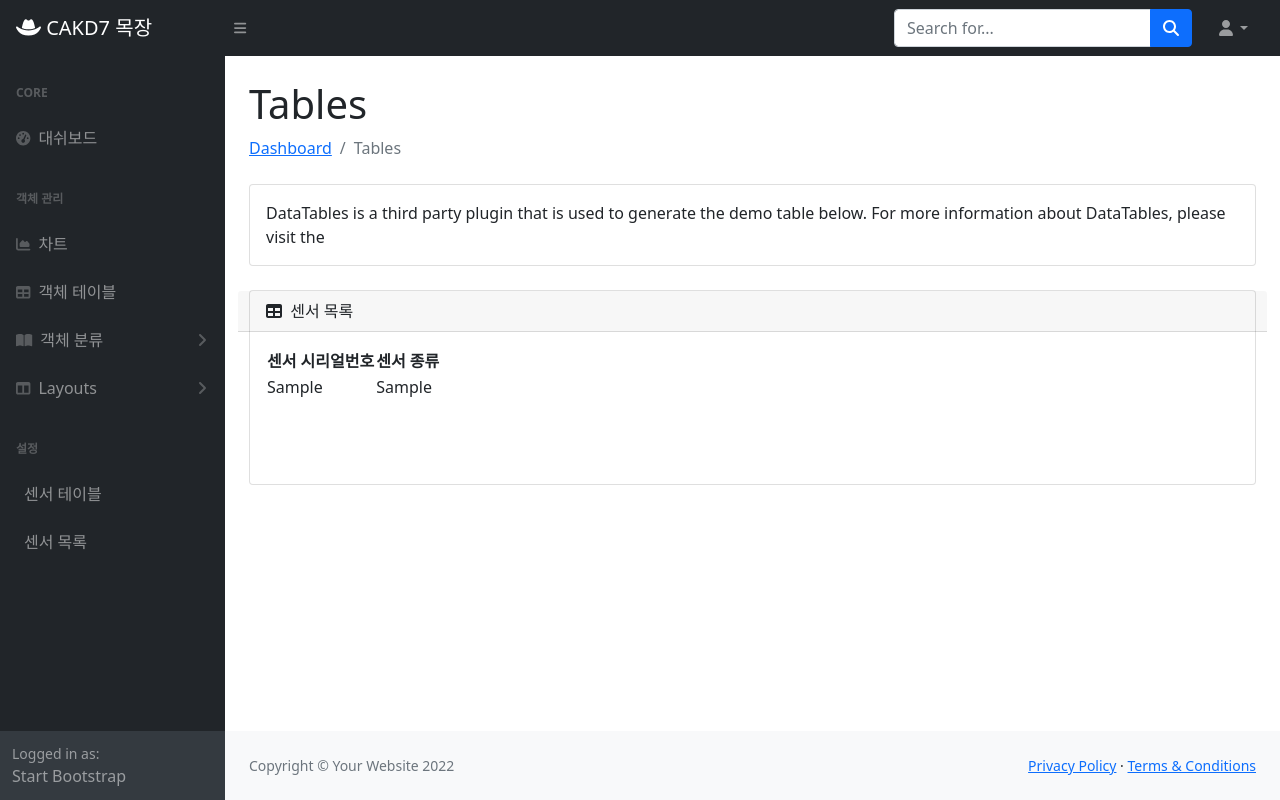
After one commit to ddeodeok/cow, a Django app: page /sensor_tables2/ in a window 1280 px wide. The commit adds this page. Run offline with Django 3.2, Linux system fonts and the light colour scheme; tables that the repository leaves empty hold one stand-in row (values such as "Sample post"); parts of the project's set-up code (start-up, migrations or seed data) failed here and were passed over; some libraries are stand-ins or nearby versions.

Commit message:
센서 추가 기능 완료

```diff
--- a/cow/models.py
+++ b/cow/models.py
@@ -13,7 +13,7 @@ class SensorID(models.Model):
     sensor_ver = models.CharField(max_length=50)
 
     def __str__(self):
-        return f'{self.sensor_serial}'
+        return f'[{self.pk}]{self.sensor_serial}'
 
 
 class Sensor(models.Model):
--- a/cow/templates/cow/navbar.html
+++ b/cow/templates/cow/navbar.html
@@ -58,8 +58,8 @@
                             <div class="collapse" id="pagesCollapseAuth" aria-labelledby="headingOne" data-bs-parent="#sidenavAccordionPages">
                                 <nav class="sb-sidenav-menu-nested nav">
                                     <a class="nav-link" href="/tables_pregnant/">임신중</a>
-                                    <a class="nav-link" href="/tables_estrus/">발정 객체</a>
-                                    <a class="nav-link" href="/tables_rearingcalf/">수정 대기</a>
+                                    <a class="nav-link" href="/tables_estrus/">수정 완료</a>
+                                    <a class="nav-link" href="/tables_rearingcalf/">육성 우</a>
                                     <a class="nav-link" href="/tables_recentDelivery/">최근 분만 개체</a>
                                 </nav>
                             </div>
@@ -96,9 +96,9 @@
                         <div class="sb-nav-link-icon"><i class="fa-duotone fa-sensor-on"></i></i></div>
                         센서 테이블
                     </a>
-                    <a class="nav-link" href="/tables/">
+                    <a class="nav-link" href="/sensor_tables2/">
                         <div class="sb-nav-link-icon"><i class="bi bi-bell"></i></div>
-                        알람 설정
+                        센서 목록
                     </a>
                 </div>
             </div>
--- /dev/null
+++ b/cow/templates/cow/sensor_tables2.html
@@ -0,0 +1,85 @@
+{% load static %}
+<!DOCTYPE html>
+<html lang="en">
+    <head>
+        <meta charset="utf-8" />
+        <meta http-equiv="X-UA-Compatible" content="IE=edge" />
+        <meta name="viewport" content="width=device-width, initial-scale=1, shrink-to-fit=no" />
+        <meta name="description" content="" />
+        <meta name="author" content="" />
+        <title>Tables - SB Admin</title>
+        <link href="https://cdn.jsdelivr.net/npm/simple-datatables@latest/dist/style.css" rel="stylesheet" />
+        <link href="{% static 'cow/css/styles.css' %}" rel="stylesheet" />
+        <script src="https://use.fontawesome.com/releases/v6.1.0/js/all.js" crossorigin="anonymous"></script>
+    </head>
+    <body class="sb-nav-fixed">
+        {% include 'cow/navbar.html' %}
+            <div id="layoutSidenav_content">
+                <main>
+                    <div class="container-fluid px-4">
+                        <h1 class="mt-4">Tables</h1>
+                        <ol class="breadcrumb mb-4">
+                            <li class="breadcrumb-item"><a href="index.html">Dashboard</a></li>
+                            <li class="breadcrumb-item active">Tables</li>
+                        </ol>
+                        <div class="card mb-4">
+                            <div class="card-body">
+                                DataTables is a third party plugin that is used to generate the demo table below. For more information about DataTables, please visit the
+                            </div>
+                        </div>
+                        <div class="card mb-4">
+                            <div class="card-header row">
+                                <div class="col-10">
+                                <i class="fas fa-table me-1"></i>
+                                센서 목록
+                                </div>
+                                <div class="col-2" style="text-align:right;">
+                                {% if user.is_authenticated %}
+                                    {% if user.is_superuser or user.is_staff %}
+                                        <a class="btn btn-info  float-right" href="/create_sensor/" role="button"><i class="fas fa-pen"></i>&nbsp;&nbsp;센서 추가</a>
+                                    {% endif %}
+                                {% endif %}
+                                </div>
+                            </div>
+                            <div class="card-body">
+                                <table id="datatablesSimple">
+                                    <thead>
+                                        <tr>
+                                            <th>센서 시리얼번호</th>
+                                            <th>센서 종류</th>
+                                        </tr>
+                                    </thead>
+                                    <tbody>
+                                        {% for sensor2 in sensors2 %}
+                                        <tr>
+                                            <td>{{ sensor2.sensor_serial }}</td>
+                                            <td>{{ sensor2.sensor_ver }}</td>
+                                        </tr>
+                                        {% endfor %}
+                                    </tbody>
+                                </table>
+                                <div class="card-body"><canvas id="SensorAreaChart" width="100%" height="30"></canvas></div>
+                            </div>
+                        </div>
+                    </div>
+                </main>
+                <footer class="py-4 bg-light mt-auto">
+                    <div class="container-fluid px-4">
+                        <div class="d-flex align-items-center justify-content-between small">
+                            <div class="text-muted">Copyright &copy; Your Website 2022</div>
+                            <div>
+                                <a href="#">Privacy Policy</a>
+                                &middot;
+                                <a href="#">Terms &amp; Conditions</a>
+                            </div>
+                        </div>
+                    </div>
+                </footer>
+            </div>
+        </div>
+        <script src="https://cdn.jsdelivr.net/npm/bootstrap@5.1.3/dist/js/bootstrap.bundle.min.js" crossorigin="anonymous"></script>
+        <script src="{% static 'cow/js/scripts.js' %}"></script>
+        <script src="https://cdn.jsdelivr.net/npm/simple-datatables@latest" crossorigin="anonymous"></script>
+        <script src="{% static 'cow/js/datatables-simple-demo.js' %}"></script>
+    </body>
+</html>
--- a/cow/urls.py
+++ b/cow/urls.py
@@ -18,6 +18,8 @@ urlpatterns = [
     path('tables_farm3/', views.farm3),
     path('cow_detail/<int:pk>/', views.cow_detail),
     path('tables_recentDelivery/', views.recentDelivery),
+    path('sensor_tables2/', views.sensorTables2),
+    path('create_sensor/', views.CreateSensor.as_view()),
 
     # path('create_post/', views.create_post, name='create_post'),
     # path('create/', views.create, name='create'),
--- a/cow/views.py
+++ b/cow/views.py
@@ -5,7 +5,7 @@ from django.shortcuts import get_object_or_404
 from django.core.exceptions import PermissionDenied
 from django.utils.text import slugify
 from django.db.models import Q
-from .models import Cow, Sensor
+from .models import Cow, Sensor, SensorID
 from datetime import datetime
 from datetime import timedelta
 import time
@@ -83,9 +83,21 @@ def sensorTables (request):
         }
     )
 
+# 센서 목록 테이블
+def sensorTables2 (request):
+    sensors2 = SensorID.objects.order_by('-pk')
+
+    return render(
+        request,
+        'cow/sensor_tables2.html',
+        {
+            'sensors2':sensors2,
+        }
+    )
+
 
 def calf (request):
-    calfs = Cow.objects.filter(group__contains='calf')
+    calfs = Cow.objects.filter(group__contains='송아지')
      # 현재날짜로 일령 계산
     for i in range(len(calfs)) :
         since_time = datetime.strptime(calfs[i].birthday,'%Y.%m.%d')
@@ -104,7 +116,7 @@ def calf (request):
 
 
 def farm1 (request):
-    farm1s = Cow.objects.filter(group__contains='first')
+    farm1s = Cow.objects.filter(group__contains='제1')
          # 현재날짜로 일령 계산
     for i in range(len(farm1s)) :
         since_time = datetime.strptime(farm1s[i].birthday,'%Y.%m.%d')
@@ -122,7 +134,7 @@ def farm1 (request):
 
 
 def farm2 (request):
-    farm2s = Cow.objects.filter(group__contains='second')
+    farm2s = Cow.objects.filter(group__contains='제2')
      # 현재날짜로 일령 계산
     for i in range(len(farm2s)) :
         since_time = datetime.strptime(farm2s[i].birthday,'%Y.%m.%d')
@@ -140,7 +152,7 @@ def farm2 (request):
 
 
 def farm3 (request):
-    farm3s = Cow.objects.filter(group__contains='third')
+    farm3s = Cow.objects.filter(group__contains='제3')
          # 현재날짜로 일령 계산
     for i in range(len(farm3s)) :
         since_time = datetime.strptime(farm3s[i].birthday,'%Y.%m.%d')
@@ -167,20 +179,9 @@ def cow_detail (request, pk):
           cowd.stats = stat
           cowd.save()
 
-
         cowd = Cow.objects.get(pk=pk)
         sensors = Sensor.objects.all().order_by('-pk')[:100]
         sensorid = Sensor.objects.filter(sensorID=cowd.SensorID_id)[:250]
-
-        # stat = request.POST['stats']
-        # print(stat)
-
-        # cowd.stats = stat
-        # cowd.save()
-
-
-
-
 
         return render(
             request,
@@ -193,40 +194,11 @@ def cow_detail (request, pk):
             }
         )
 
-# class Cow_detail(UpdateView,LoginRequiredMixin):
-#     model = Cow
-#     fields=['cow_num','group','SensorID_id','age','stats','empyt_days','carving_num','birthday']
-#     template_name = 'cow/cow_detail.html'
-
-#     def dispatch(self, request, *args, **kwargs):
-#         if request.user.is_authenticated and request.user == self.get_object().author:
-#             return super(Cow_detail, self).dispatch(request, *args, **kwargs)
-#         else:
-#             raise PermissionDenied
-
-#     def cow_detail (request, pk):
-#         cowd = Cow.objects.get(pk=pk)
-#         sensors = Sensor.objects.all().order_by('-pk')[:100]
-#         sensorid = Sensor.objects.filter(sensorID=cowd.SensorID_id)[:250]
-
-#         return render(
-#             request,
-#             'cow/cow_detail.html',
-#             {
-#                 'sensors':sensors,
-#                 'cowd':cowd,
-#                 'sensorid':sensorid,
-
-#             }
-#         )
-
-
-
 
 
 # 발정 객체 테이블
 def estrus (request):
-    fertilizations = Cow.objects.filter(stats='fertilization')
+    fertilizations = Cow.objects.filter(stats='수정 완료')
     # 현재날짜로 일령 계산
     for i in range(len(fertilizations)) :
         since_time = datetime.strptime(fertilizations[i].birthday,'%Y.%m.%d')
@@ -247,7 +219,7 @@ def estrus (request):
 
 # 최근 분만 객체 테이블
 def recentDelivery (request):
-    recentDeliverys = Cow.objects.filter(stats__contains='recent')
+    recentDeliverys = Cow.objects.filter(stats__contains='최근')
     print(recentDeliverys)
         # 현재날짜로 일령 계산
     for i in range(len(recentDeliverys)) :
@@ -269,7 +241,7 @@ def recentDelivery (request):
 
 # 임신 테이블
 def pregnant (request):
-    pregnants = Cow.objects.filter(stats='Pregnancy')
+    pregnants = Cow.objects.filter(stats='임신')
     # 현재날짜로 일령 계산
     for i in range(len(pregnants)) :
         since_time = datetime.strptime(pregnants[i].birthday,'%Y.%m.%d')
@@ -290,7 +262,7 @@ def pregnant (request):
 
 # 수정대기 테이블
 def rearingcalf (request):
-    preparations = Cow.objects.filter(stats='preparation for pregnancy')
+    preparations = Cow.objects.filter(stats='육성 우')
         # 현재날짜로 일령 계산
     for i in range(len(preparations)) :
         since_time = datetime.strptime(preparations[i].birthday,'%Y.%m.%d')
@@ -325,3 +297,20 @@ class CowCreate(LoginRequiredMixin, UserPassesTestMixin, CreateView):
             return redirect('/login/')
     def test_func(self):
         return self.request.user.is_superuser or self.request.user.is_staff
+
+
+
+class CreateSensor(LoginRequiredMixin, UserPassesTestMixin, CreateView):
+    model = SensorID
+
+    template_name = 'cow/create_sensor.html'
+    fields = '__all__'
+    def form_valid(self,form):
+        current_user = self.request.user
+        if current_user.is_authenticated and (current_user.is_staff or current_user.is_superuser):
+            form.instance.author = current_user
+            return super(CreateSensor, self).form_valid(form)
+        else:
+            return redirect('/login/')
+    def test_func(self):
+        return self.request.user.is_superuser or self.request.user.is_staff
```
Also changed, not shown: cow/templates/cow/cow_detail.html (+8 -11 lines), cow/templates/cow/create_sensor.html (added, +40 -0 lines).
